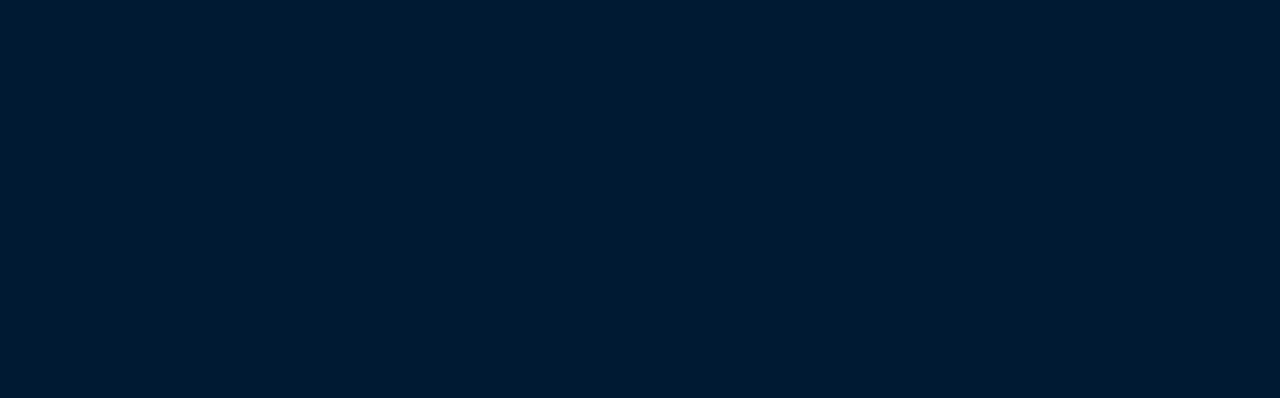
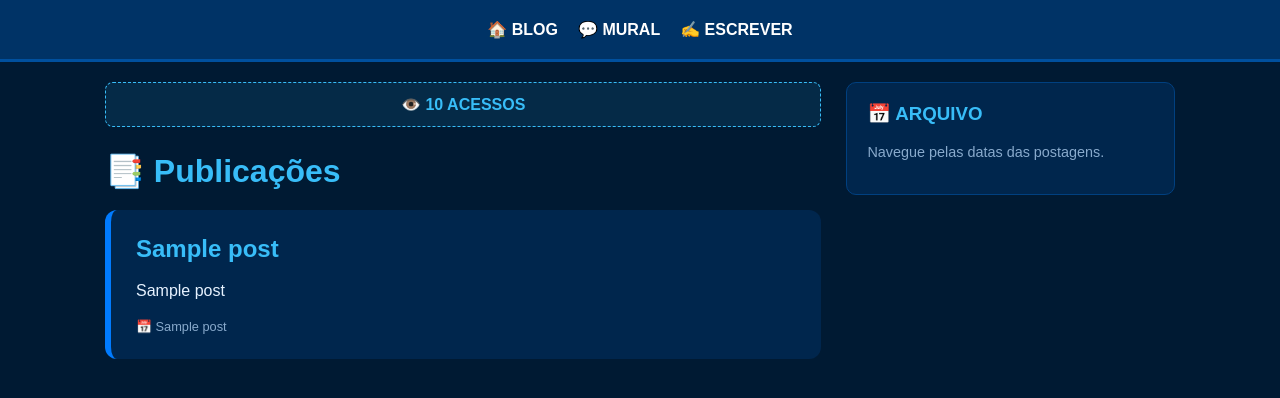
Before and after one commit to azuledoido/meu-blog-flask, a Flask app: page / in a window 1280 px wide. Before the commit the part shown is empty. Shown: the top 398 px of the page. Run offline with Flask 3, Linux system fonts and the light colour scheme; a database or web service that is not in the repository returns one stand-in record (values such as "Sample title"); some libraries are stand-ins or nearby versions.

Commit message:
Fix: HTML completo e fechado

```diff
--- a/templates/index.html
+++ b/templates/index.html
@@ -64,7 +64,57 @@
 
         .item:hover { transform: translateX(5px); border-left-color: #38bdf8; }
 
-        .post-title { color: #38bdf8; font-size: 1.5rem; text-decoration: none; font-weight: bold; }
+        .post-title { color: #38bdf8; font-size: 1.5rem; text-decoration: none; font-weight: bold; display: block; }
         .post-date { color: #88aacc; display: block; margin-top: 15px; font-size: 0.8rem; }
 
-        .badge-count { background: #007bff; color: white; padding: 2
+        .badge-count { background: #007bff; color: white; padding: 2px 8px; border-radius: 10px; float: right; }
+
+        .link-arquivo {
+            display: block; color: #add8e6; text-decoration: none; padding: 10px;
+            border-bottom: 1px solid #004080;
+        }
+
+        @media (max-width: 850px) {
+            .layout { flex-direction: column; }
+            aside { width: 100%; min-width: 100%; }
+        }
+    </style>
+</head>
+<body>
+    <nav>
+        <a href="/">🏠 BLOG</a>
+        <a href="/mural">💬 MURAL</a>
+        <a href="/escrever">✍️ ESCREVER</a>
+    </nav>
+
+    <div class="layout">
+        <main>
+            <div class="contador-topo">
+                👁️ {{ acessos }} ACESSOS
+            </div>
+
+            <h1 style="color: #38bdf8; margin-bottom: 20px;">📑 Publicações</h1>
+
+            {% if posts %}
+                {% for p in posts %}
+                <div class="item">
+                    <a href="/post/{{ p[0] }}" class="post-title">{{ p[1] }}</a>
+                    <div style="margin-top:15px; line-height: 1.6;">{{ p[2]|safe }}</div>
+                    <span class="post-date">📅 {{ p[3] }}</span>
+                </div>
+                {% endfor %}
+            {% else %}
+                <div class="item">
+                    <h2 style="color: #38bdf8;">O BANCO ESTÁ VAZIO!</h2>
+                    <p>Use a página /escrever para criar o primeiro post.</p>
+                </div>
+            {% endif %}
+        </main>
+
+        <aside>
+            <h3 style="color: #38bdf8; margin-top: 0;">📅 ARQUIVO</h3>
+            <p style="font-size: 0.9rem; color: #88aacc;">Navegue pelas datas das postagens.</p>
+            </aside>
+    </div>
+</body>
+</html>
```
